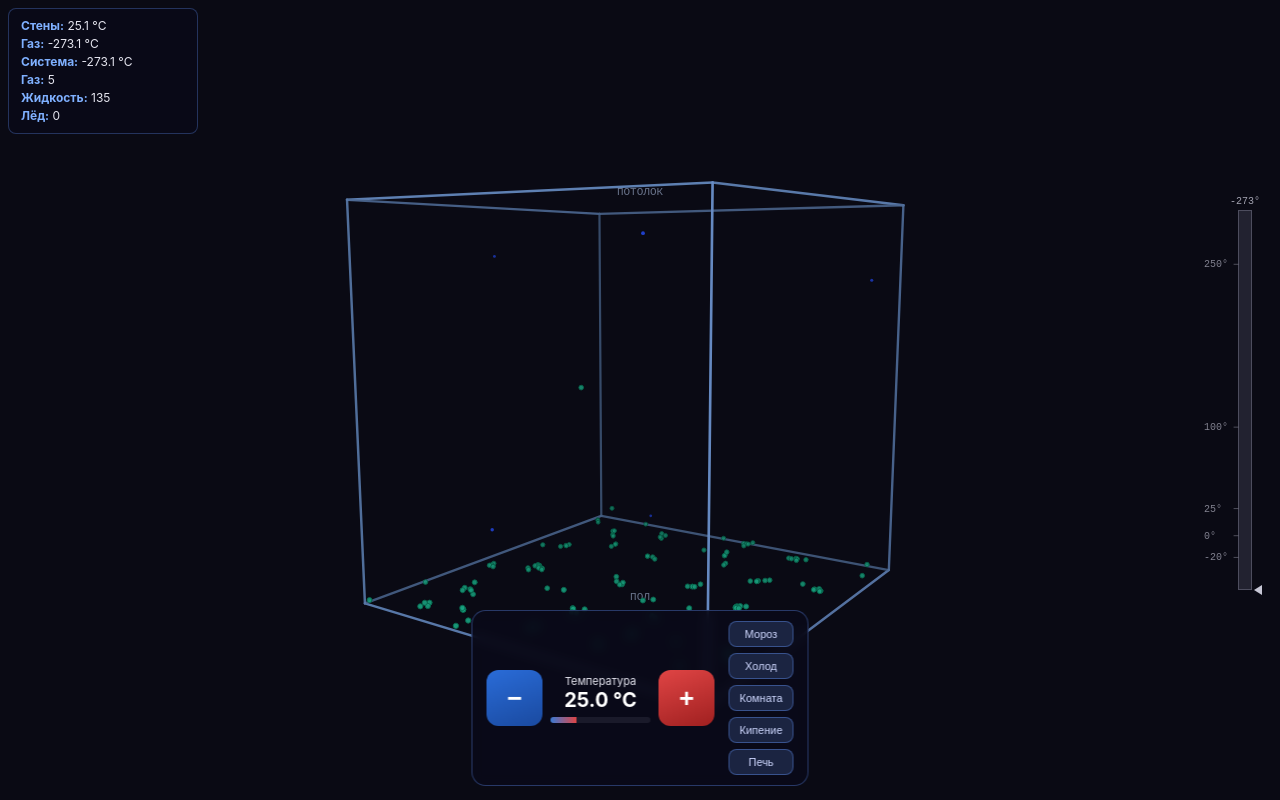
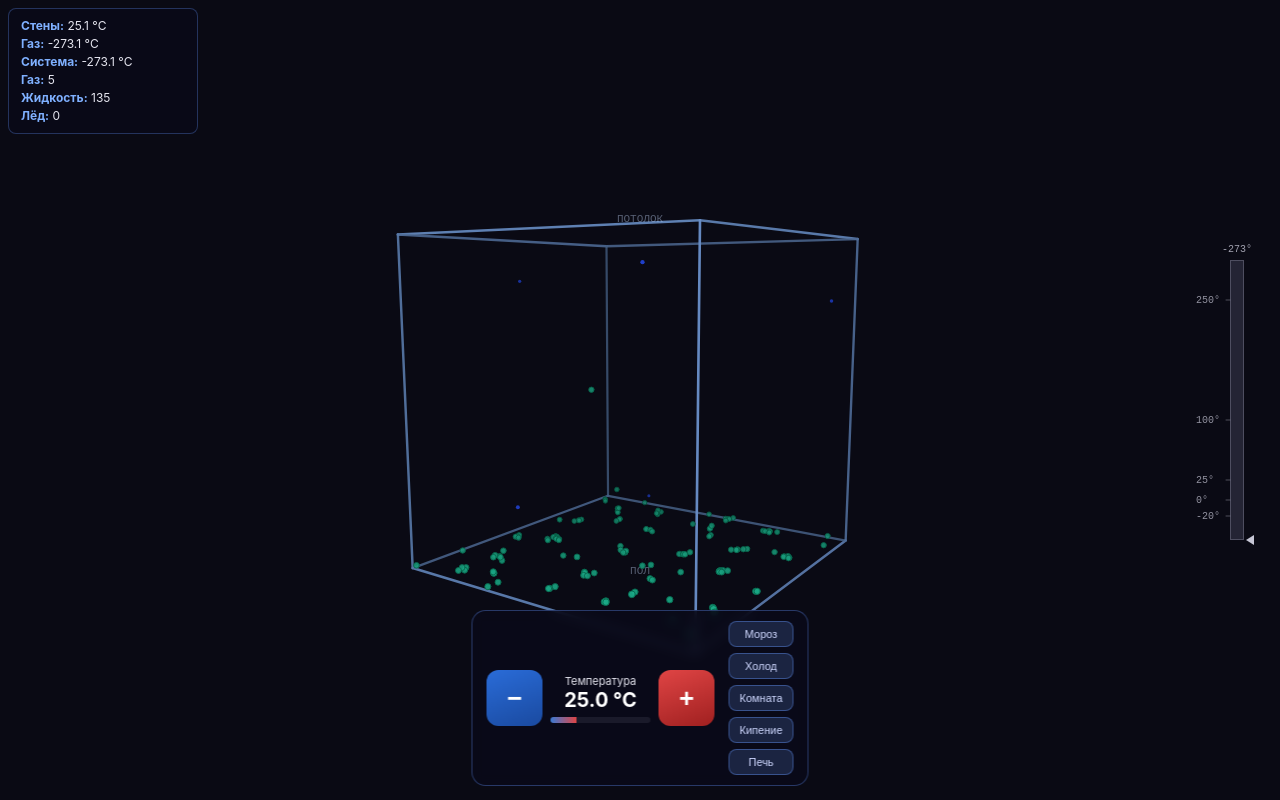
Before and after one commit to TitanForgeGames/-, a plain HTML site: page index.html in a window 1280 px wide. Drawn offline with Linux system fonts and the light colour scheme; animation ran at ten frames a second.

Commit message:
Refactor projection calculations and comments
Updated comments and adjusted scaling factors for better projection and visualization.

```diff
--- a/index.html
+++ b/index.html
@@ -1,7 +1,7 @@
 <!DOCTYPE html>
 <html lang="ru">
 <head>
-<link rel="manifest" href="manifest.json">
+ <link rel="manifest" href="manifest.json">
 <meta charset="utf-8">
 <meta name="viewport" content="width=device-width,initial-scale=1,user-scalable=no,viewport-fit=cover">
 <meta name="theme-color" content="#0a0a14">
@@ -91,30 +91,40 @@ const T_MAX_K = 1000;
 const T_FREEZE_K = C2K(0);
 const T_BOIL_K   = C2K(100);
 
-// ===== 3D-КАМЕРА =====
+// ===== 3D-КАМЕРА И ПРОЕКЦИЯ (ИСПРАВЛЕНО) =====
 let rotY = 0.6;
 let rotX = -0.15;
-const FOV = 2.2;
 
-function screenScale(){ return Math.min(W, H) * 0.55; }
+// Центрируем проекцию по меньшей стороне экрана.
+// 0.4 — это размер куба на экране (занимает 40% от меньшей стороны).
+function screenScale(){
+  return Math.min(W, H) * 0.40;
+}
 
 function project(x, y, z){
-  let px = x - 0.5, py = y - 0.5, pz = z - 0.5;
+  // локальные координаты куба (центр в 0, размер от -0.5 до 0.5)
+  let px = x - 0.5;
+  let py = y - 0.5;
+  let pz = z - 0.5;
 
+  // Вращение вокруг Y
   const cy = Math.cos(rotY), sy_ = Math.sin(rotY);
   let rx = px * cy + pz * sy_;
   let rz = -px * sy_ + pz * cy;
   let ry = py;
 
+  // Вращение вокруг X
   const cx = Math.cos(rotX), sx_ = Math.sin(rotX);
   let ry2 = ry * cx - rz * sx_;
   let rz2 = ry * sx_ + rz * cx;
 
   const camDist = 2.5;
   const zCam = rz2 + camDist;
-  const scale = FOV / zCam;
 
+  // Перспективное деление
+  const scale = 2.5 / zCam;
   const S = screenScale();
+
   const sx = W/2 + rx * S * scale;
   const sy = H/2 - ry2 * S * scale;
 
@@ -157,8 +167,8 @@ let wallT = C2K(25);
 let targetT = C2K(25);
 let particles = [];
 let nLiquid = 0, nIce = 0;
-let avgT = C2K(25);         // температура газа (только по газу)
-let systemT = C2K(25);      // температура всей системы (газ+жидкость+лёд)
+let avgT = C2K(25);
+let systemT = C2K(25);
 
 class Particle {
   constructor(x, y, z, vx, vy, vz, state='gas'){
@@ -288,6 +298,8 @@ function handleBoundaries(p){
   else if(p.x > 1-m){ p.x=1-m; if(p.state==='gas') reflectFromWall(p,-1,0,0); else p.vx=-Math.abs(p.vx)*0.3; }
   if(p.z < m){ p.z=m; if(p.state==='gas') reflectFromWall(p,0,0,1); else p.vz=Math.abs(p.vz)*0.3; }
   else if(p.z > 1-m){ p.z=1-m; if(p.state==='gas') reflectFromWall(p,0,0,-1); else p.vz=-Math.abs(p.vz)*0.3; }
+
+  // ПОЛ и ПОТОЛОК
   if(p.y < m){
     p.y = m;
     if(p.state==='gas') reflectFromWall(p,0,1,0);
@@ -322,6 +334,7 @@ function step(){
     p.vy += (p.fy/p.mass)*DT;
     p.vz += (p.fz/p.mass)*DT;
 
+    // Гравитация (вниз = к полу y=0)
     if(p.state==='gas') p.vy -= G_GAS*DT;
     else if(p.state==='liquid') p.vy -= G_LIQ*DT;
     else p.vy -= G_ICE*DT;
@@ -346,7 +359,7 @@ function step(){
     if(p.state==='gas'){
       if(wallT < T_BOIL_K){
         const cool = 1 - wallT/T_BOIL_K;
-        const hf = 1 - p.y * 0.75;
+        const hf = 1 - p.y * 0.75; // вероятность конденсации выше у пола
         if(Math.random() < 0.22*cool*hf){
           p.state='liquid'; p.r=R_LIQ; p.mass=MASS*1.4;
           p.vx*=0.2; p.vy*=0.2; p.vz*=0.2;
@@ -377,7 +390,7 @@ function step(){
     }
   }
 
-  // ===== СТАТИСТИКА (ИСПРАВЛЕНО) =====
+  // ===== СТАТИСТИКА =====
   nLiquid=0; nIce=0;
   let sumGasT=0, nGas=0;
   let sumAllT=0, nAll=0;
@@ -388,14 +401,13 @@ function step(){
     else if(p.state==='ice') nIce++;
     else { sumGasT += t; nGas++; }
   }
-  // Температура газа — только по газу, но если газа НЕТ — берём температуру стен
+
   if(nGas > 0){
     avgT = sumGasT / nGas;
   } else {
-    // Газ исчез — показываем температуру стен (равновесие)
-    avgT = wallT;
+    avgT = wallT; // если газа нет, показываем температуру стен
   }
-  // Температура системы — по всем частицам
+
   if(nAll > 0){
     systemT = sumAllT / nAll;
   } else {
@@ -403,7 +415,7 @@ function step(){
   }
 }
 
-// ===== ЦВЕТ ГАЗА =====
+// ===== ЦВЕТ =====
 function gasColor(){
   const c = K2C(avgT);
   let r,g,b;
@@ -413,7 +425,6 @@ function gasColor(){
   return [r,g,b];
 }
 
-// ===== ЦВЕТ СТЕН =====
 function wallColor(){
   const c = K2C(wallT);
   let r,g,b;
@@ -429,9 +440,9 @@ const CUBE_CORNERS = [
   [0,1,0],[1,1,0],[1,1,1],[0,1,1],
 ];
 const CUBE_EDGES = [
-  [0,1],[1,2],[2,3],[3,0],
-  [4,5],[5,6],[6,7],[7,4],
-  [0,4],[1,5],[2,6],[3,7],
+  [0,1],[1,2],[2,3],[3,0], // пол
+  [4,5],[5,6],[6,7],[7,4], // потолок
+  [0,4],[1,5],[2,6],[3,7], // вертикали
 ];
 
 function drawCube(){
@@ -451,13 +462,14 @@ function drawCube(){
     ctx.stroke();
   }
 
+  // Подписи
   const floorCenter = project(0.5, 0, 0.5);
   const ceilCenter  = project(0.5, 1, 0.5);
   ctx.font = '11px monospace';
-  ctx.fillStyle = 'rgba(200,220,255,0.5)';
+  ctx.fillStyle = 'rgba(200,220,255,0.4)';
   ctx.textAlign = 'center';
-  ctx.fillText('ПОЛ', floorCenter.sx, floorCenter.sy + 14);
-  ctx.fillText('ПОТОЛОК', ceilCenter.sx, ceilCenter.sy - 8);
+  ctx.fillText('ПОЛ', floorCenter.sx, floorCenter.sy + 20);
+  ctx.fillText('ПОТОЛОК', ceilCenter.sx, ceilCenter.sy - 15);
   ctx.textAlign = 'left';
 }
 
@@ -502,28 +514,26 @@ function drawParticles(){
   }
 }
 
-// ===== ТЕРМОМЕТР СПРАВА (серый, ненавязчивый) =====
+// ===== ТЕРМОМЕТР =====
 function drawThermometer(){
   const barW = 14;
-  const barH = Math.min(H * 0.55, 380);
-  const barX = W - 42;
+  const barH = Math.min(H * 0.4, 280); // Сделал покороче, чтобы не лезло под HUD
+  const barX = W - 50;
   const barY = H/2 - barH/2;
 
-  // Диапазон шкалы
   const minC = -50, maxC = 300;
   const clamp = v => Math.max(minC, Math.min(maxC, v));
 
   // Фон шкалы
-  ctx.fillStyle = 'rgba(42,42,58,0.75)';
+  ctx.fillStyle = 'rgba(42,42,58,0.85)';
   ctx.fillRect(barX, barY, barW, barH);
 
-  // Градиент заполнения: серо-голубой → серый → серо-красный
+  // Градиент
   const grad = ctx.createLinearGradient(0, barY + barH, 0, barY);
-  grad.addColorStop(0.0, '#5a7a9a');   // холодный серо-голубой
-  grad.addColorStop(0.4, '#8a8a8a');   // нейтральный серый
-  grad.addColorStop(1.0, '#a05a5a');   // тёплый серо-красный
+  grad.addColorStop(0.0, '#5a7a9a');
+  grad.addColorStop(0.4, '#8a8a8a');
+  grad.addColorStop(1.0, '#a05a5a');
 
-  // Заполнение по текущей температуре СИСТЕМЫ
   const sysC = K2C(systemT);
   const frac = (clamp(sysC) - minC) / (maxC - minC);
   const fillH = barH * frac;
@@ -538,7 +548,6 @@ function drawThermometer(){
   // Метки
   const marks = [-20, 0, 25, 100, 250];
   ctx.font = '10px monospace';
-  ctx.fillStyle = 'rgba(180,180,195,0.7)';
   ctx.textAlign = 'left';
   for(const m of marks){
     const f = (clamp(m) - minC) / (maxC - minC);
@@ -548,10 +557,11 @@ function drawThermometer(){
     ctx.lineTo(barX, y);
     ctx.strokeStyle = 'rgba(180,180,195,0.4)';
     ctx.stroke();
+    ctx.fillStyle = 'rgba(180,180,195,0.8)';
     ctx.fillText(m + '°', barX - 34, y + 3);
   }
 
-  // Стрелка текущей температуры газа (тонкая, светлая)
+  // Стрелка газа
   const gasC = K2C(avgT);
   const gFrac = (clamp(gasC) - minC) / (maxC - minC);
   const gY = barY + barH - barH * gFrac;
@@ -567,11 +577,10 @@ function drawThermometer(){
   ctx.font = '10px monospace';
   ctx.fillStyle = 'rgba(200,200,215,0.8)';
   ctx.textAlign = 'center';
-  ctx.fillText(K2C(avgT).toFixed(0) + '°', barX + barW/2, barY - 6);
+  ctx.fillText(K2C(avgT).toFixed(0) + '°', barX + barW/2, barY - 8);
   ctx.textAlign = 'left';
 }
 
-// ===== ОТРИСОВКА =====
 function draw(){
   ctx.fillStyle = '#0a0a14';
   ctx.fillRect(0, 0, W, H);
@@ -593,7 +602,6 @@ function draw(){
   document.getElementById('tempFill').style.width = (Math.max(0,Math.min(1,frac))*100) + '%';
 }
 
-// ===== ЦИКЛ =====
 let lastTime = performance.now();
 let acc = 0;
 const FIXED_DT = 1000/60;
@@ -632,7 +640,7 @@ let dragging = false;
 let lastX = 0, lastY = 0;
 
 function onDown(x, y){
-  if(y > H - 120) return;
+  if(y > H - 120) return; // Игнорируем нижнюю панель
   dragging = true;
   lastX = x; lastY = y;
 }
@@ -642,7 +650,7 @@ function onMove(x, y){
   const dy = y - lastY;
   rotY += dx * 0.01;
   rotX += dy * 0.005;
-  rotX = Math.max(-0.8, Math.min(0.8, rotX));
+  rotX = Math.max(-0.8, Math.min(0.8, rotX)); // Ограничиваем наклон
   lastX = x; lastY = y;
 }
 function onUp(){ dragging = false; }
```
